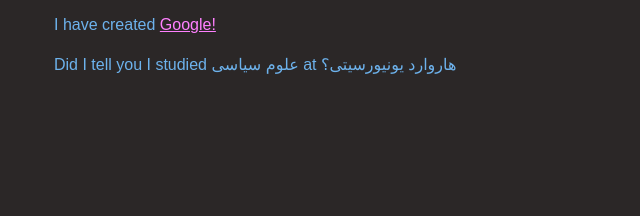
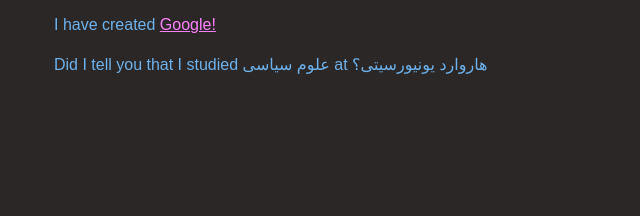
Before and after one commit to Amineyv/amineyv.github.io, a plain HTML site: page index.html in a window 1280 px wide. Shown: the part 373-589 px from the top of the page, 2-642 px from the left. Drawn offline with Linux system fonts and the light colour scheme.

Commit message:
fix typo

```diff
--- a/index.html
+++ b/index.html
@@ -29,7 +29,7 @@
 
         <p>I have created <a href="https://google.com" target="_blank"> Google! </a>
         </p>
-        <p>Did I tell you I studied علوم سیاسی at هاروارد یونیورسیتی؟</p>
+        <p>Did I tell you that I studied علوم سیاسی at هاروارد یونیورسیتی؟</p>
     </section>
     <div class="gradient"> </div>
     <div id="section-plum">
```
